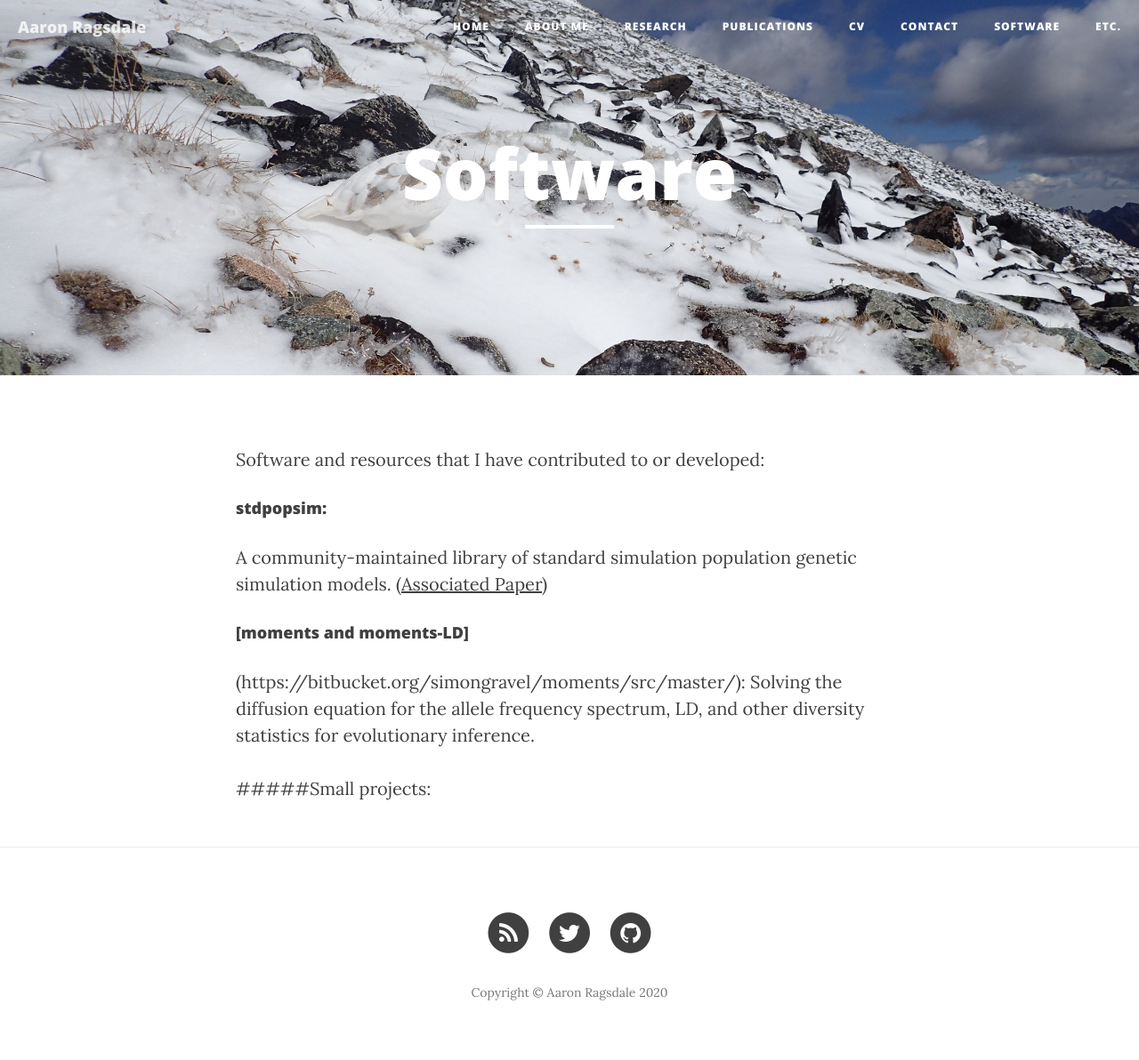
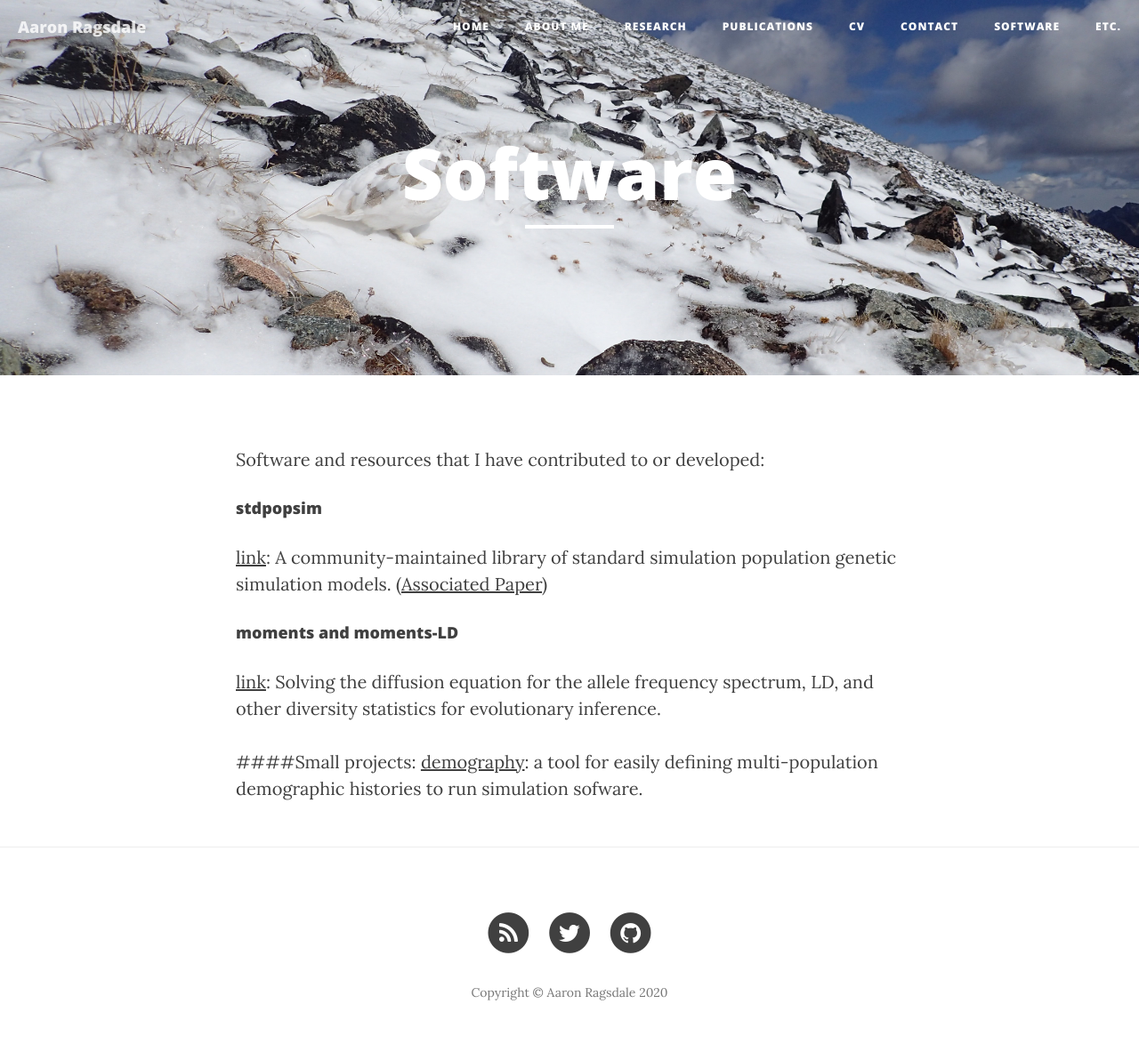
Before and after one commit to apragsdale/apragsdale.github.io, a Jekyll site: the page built from 6_software.md, in a window 1280 px wide. Shown: the whole page at 89% size. Built offline with Jekyll 4.4.1, drawn with Linux system fonts in a browser that asks for light colours; nearby versions of some CDN libraries.

Commit message:
fix up software page

```diff
--- a/6_software.md
+++ b/6_software.md
@@ -6,13 +6,16 @@ header-img: "img/Banner6.jpg"
 
 Software and resources that I have contributed to or developed:
 
-#### [stdpopsim](https://github.com/popsim-consortium/stdpopsim):
+#### stdpopsim
+[link](https://github.com/popsim-consortium/stdpopsim):
 A community-maintained library of standard simulation population genetic
 simulation models. ([Associated Paper](https://doi.org/10.1101/2019.12.20.885129))
 
-#### [moments and moments-LD]
-(https://bitbucket.org/simongravel/moments/src/master/):
+#### moments and moments-LD
+[link](https://bitbucket.org/simongravel/moments/src/master/):
 Solving the diffusion equation for the allele frequency spectrum, LD, and other diversity
 statistics for evolutionary inference.
 
-#####Small projects:
+####Small projects:
+[demography](https://github.com/apragsdale/demography/issues): a tool for easily defining
+multi-population demographic histories to run simulation sofware.
```
